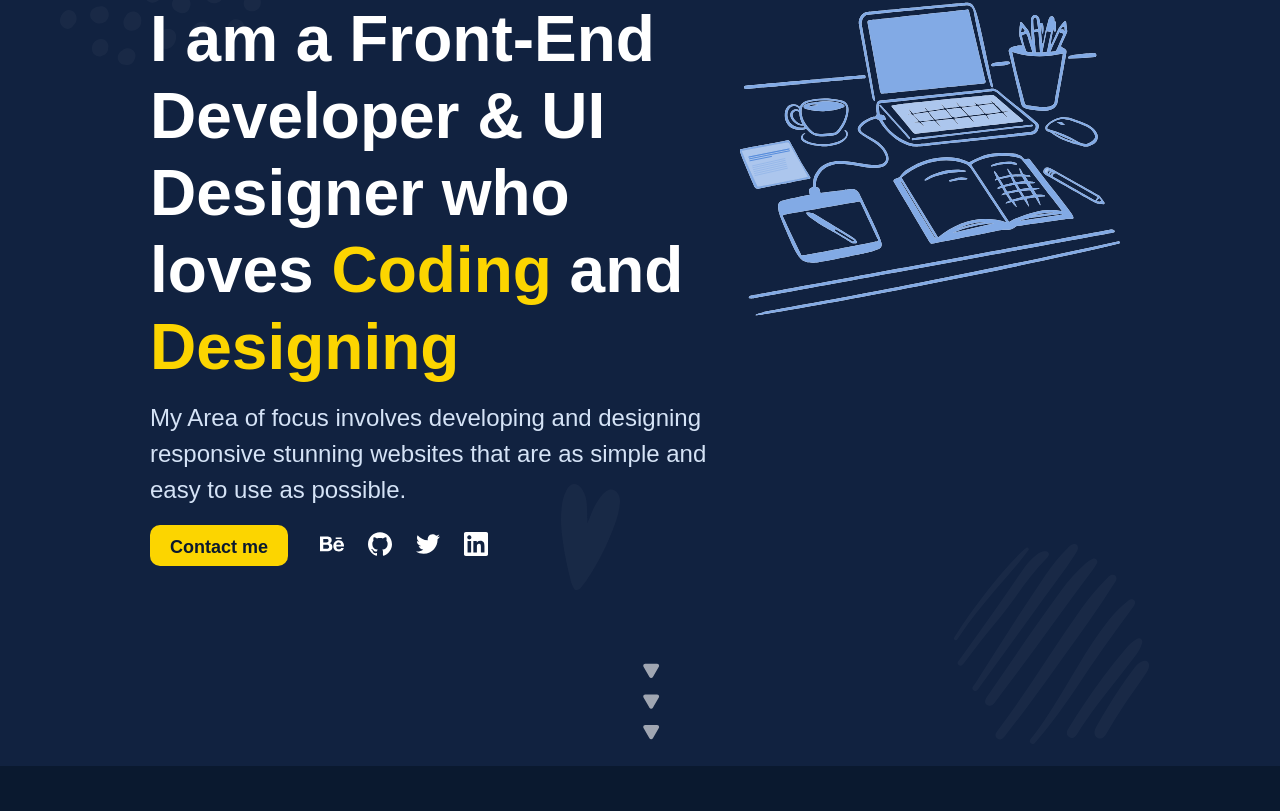
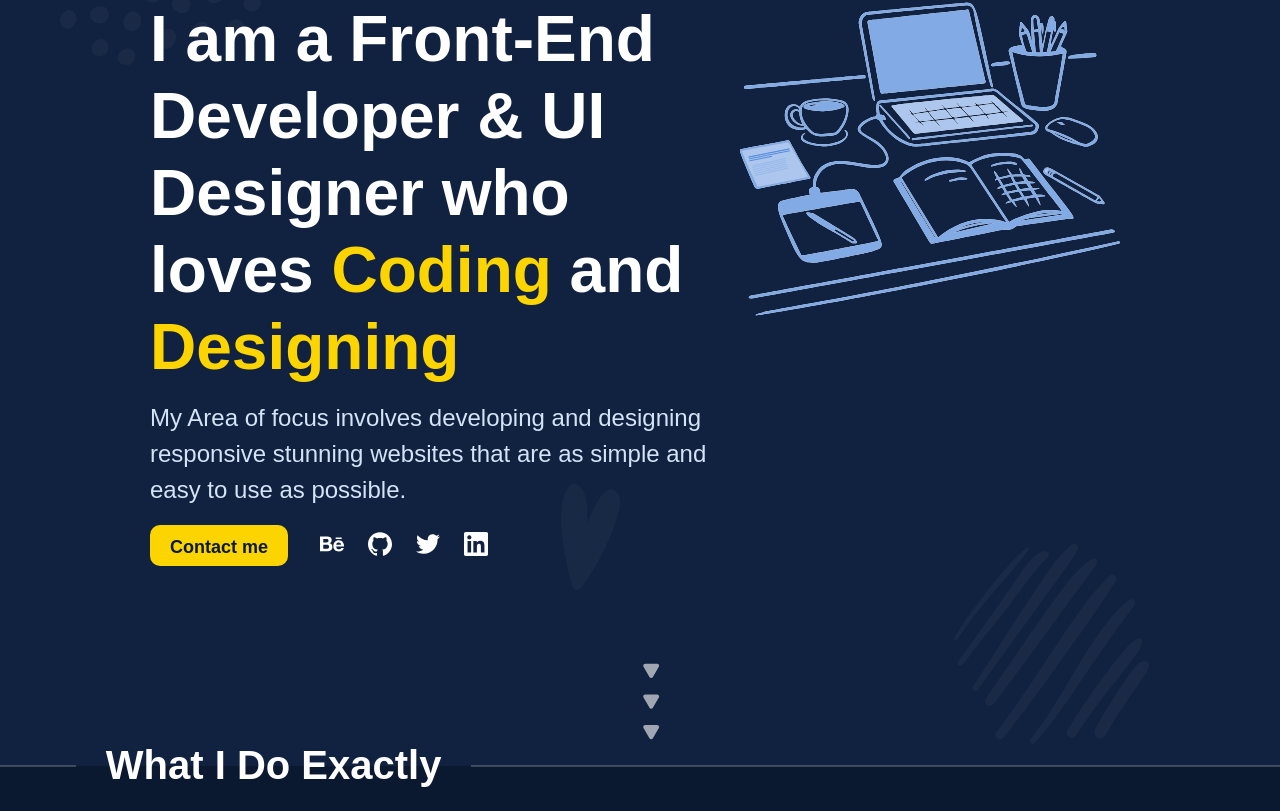
Before and after one commit to alzeqri1997/zeqri, a Next.js app: page / in a window 1280 px wide. Shown: the part 311-1122 px from the top of the page. Before the commit the page ends 1077 px from the top, so only its background shows below. Built offline with nearby package versions, Linux system fonts and the light colour scheme.

Commit message:
Create Divider component

```diff
--- /dev/null
+++ b/components/Divider.jsx
@@ -0,0 +1,13 @@
+import React from 'react'
+
+const Divider = ({text}) => {
+  return (
+    <div className='divider'>
+      <div className='divider__line1' ></div>
+      <span className='divider__text'>{text}</span>
+      <div className='divider__line2' ></div>
+    </div>
+  )
+}
+
+export default Divider
--- a/pages/index.js
+++ b/pages/index.js
@@ -1,4 +1,5 @@
 import Head from 'next/head'
+import Divider from '../components/Divider'
 import Header from '../components/Header'
 import Hero from '../components/Hero'
 
@@ -16,6 +17,7 @@ export default function Home() {
           <Header />
           <Hero/>
         </div>
+          <Divider text={'What I do exactly'} />
       </main>
     </div>
   )
--- /dev/null
+++ b/styles/components/_divider.scss
@@ -0,0 +1,42 @@
+.divider{
+  position: relative;
+  display: flex;
+  align-items: center;
+  overflow: hidden;
+  transform: translateY(-23px);
+
+  &__text{
+    text-transform: capitalize;
+    padding-left: 30px;
+    padding-right: 30px;
+    font-size: 4rem;
+    font-weight: bold;
+    background-color: transparent;
+    white-space: nowrap;
+  }
+
+  &__line1{
+    // position: absolute;
+    top: 35%;
+    left: 120px;
+    height: 2px;
+    width: 120px;
+    // width: 100%;
+    background-color: #ffff;
+    opacity: .2;
+    z-index: 10;
+    // transform: translateY(-50%);
+  }
+  &__line2{
+    // position: absolute;
+    top: 35%;
+    left: 0%;
+    height: 2px;
+    width: 100%;
+    // width: 100px;
+    background-color: #ffff;
+    opacity: .2;
+    z-index: 10;
+    // transform: translateY(-50%);
+  }
+}
--- a/styles/components/_hero.scss
+++ b/styles/components/_hero.scss
@@ -3,6 +3,8 @@
 }
 
 .hero{
+  position: relative;
+  z-index: 100px;
   padding-top: 131px;
   padding-bottom: 200px;
   display: flex;
@@ -35,36 +37,42 @@
 
 }
 .dots{
+  z-index:10px;
   position: absolute;
   left: 60px;
   top: 176px;
 }
 
 .circle{
+  z-index:10px;
   position: absolute;
   left: 470px;
   top: 128px;
 }
 
 .spiral{
+  z-index:10px;
   position: absolute;
   left: 908px;
   top: 220px;
 }
 
 .lined-circle{
+  z-index:10px;
   position: absolute;
   bottom: 22px;
 right: 130px;
 }
 
 .heart{
+  z-index:10px;
   position: absolute;
   bottom: 176px;
   right: 660px;
 }
 
 .scroll{
+  z-index:10px;
   position: absolute;
   left: 50%;
   bottom: 20px;
--- a/styles/globals.scss
+++ b/styles/globals.scss
@@ -4,3 +4,4 @@
 @use 'components/button.scss';
 @use 'components/header.scss';
 @use 'components/hero.scss';
+@use 'components/divider.scss';
```
